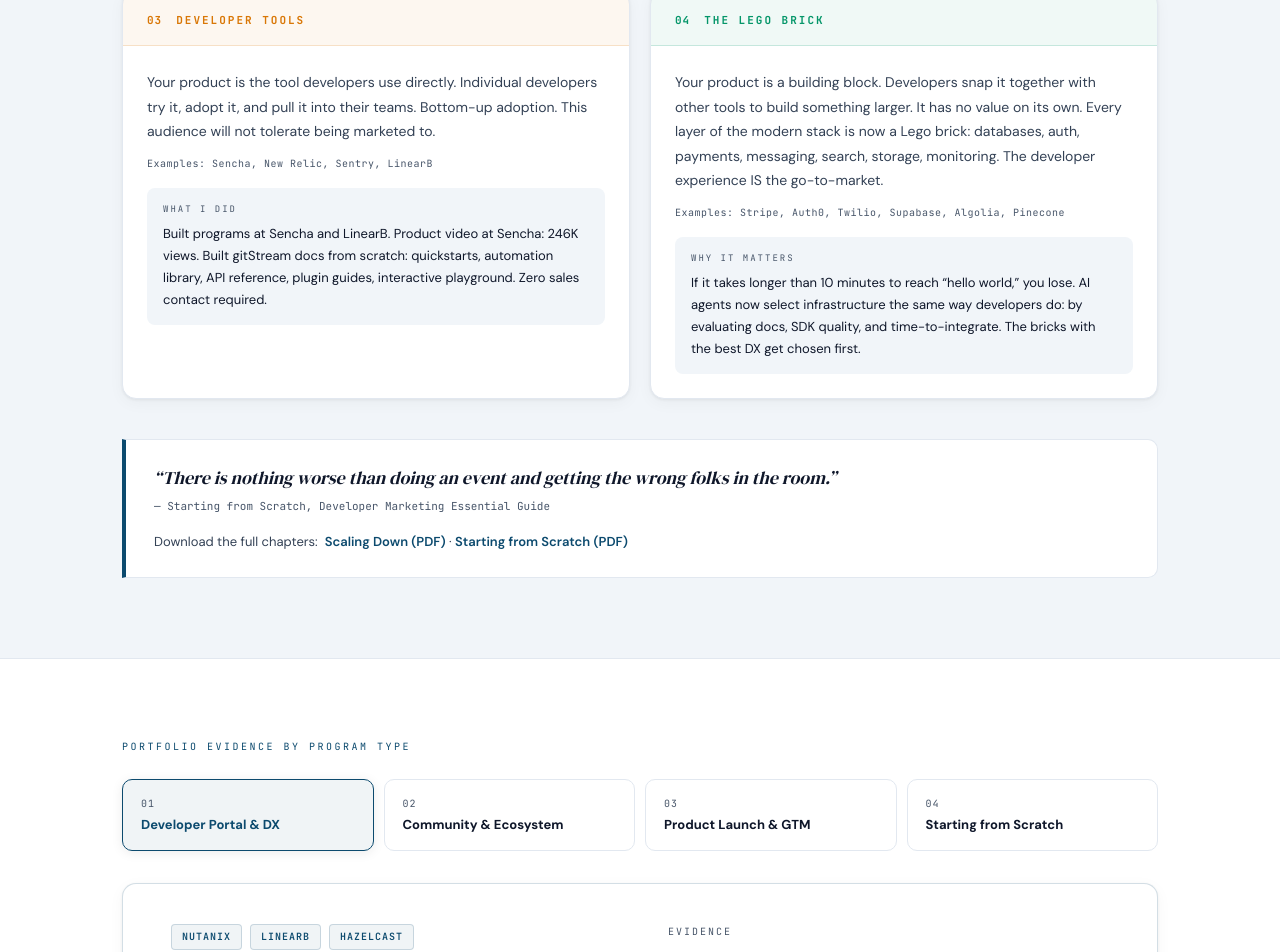
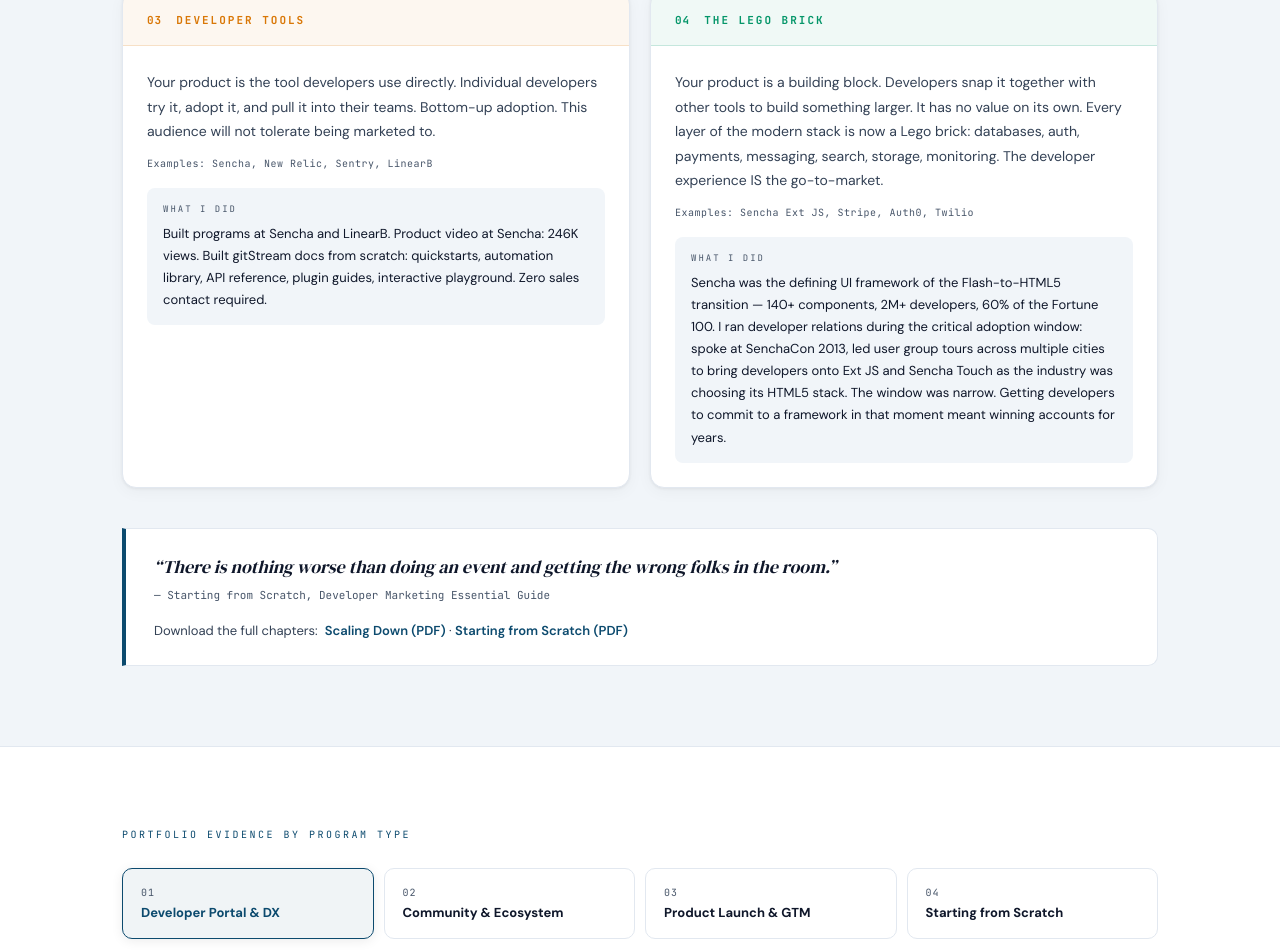
Before and after one commit to lkilpatrick/lkilpatrick_com, a Next.js app: page /impact in a window 1280 px wide. Shown: the part 993-1945 px from the top of the page. Built offline with nearby package versions, Linux system fonts and the light colour scheme.

Commit message:
feat: Lego Brick card - add real Sencha experience, SenchaCon 2013, HTML5/Flash transition

```diff
--- a/app/components/ImpactHub.tsx
+++ b/app/components/ImpactHub.tsx
@@ -255,10 +255,10 @@
               </div>
               <div className="ih-four-body">
                 <p className="ih-four-desc">Your product is a building block. Developers snap it together with other tools to build something larger. It has no value on its own. Every layer of the modern stack is now a Lego brick: databases, auth, payments, messaging, search, storage, monitoring. The developer experience IS the go-to-market.</p>
-                <div className="ih-four-examples">Examples: Stripe, Auth0, Twilio, Supabase, Algolia, Pinecone</div>
+                <div className="ih-four-examples">Examples: Sencha Ext JS, Stripe, Auth0, Twilio</div>
                 <div className="ih-four-experience">
-                  <div className="ih-four-exp-label">Why it matters</div>
-                  <p className="ih-four-exp-text">If it takes longer than 10 minutes to reach &ldquo;hello world,&rdquo; you lose. AI agents now select infrastructure the same way developers do: by evaluating docs, SDK quality, and time-to-integrate. The bricks with the best DX get chosen first.</p>
+                  <div className="ih-four-exp-label">What I did</div>
+                  <p className="ih-four-exp-text">Sencha was the defining UI framework of the Flash-to-HTML5 transition — 140+ components, 2M+ developers, 60% of the Fortune 100. I ran developer relations during the critical adoption window: spoke at SenchaCon 2013, led user group tours across multiple cities to bring developers onto Ext JS and Sencha Touch as the industry was choosing its HTML5 stack. The window was narrow. Getting developers to commit to a framework in that moment meant winning accounts for years.</p>
                 </div>
               </div>
             </div>
```
